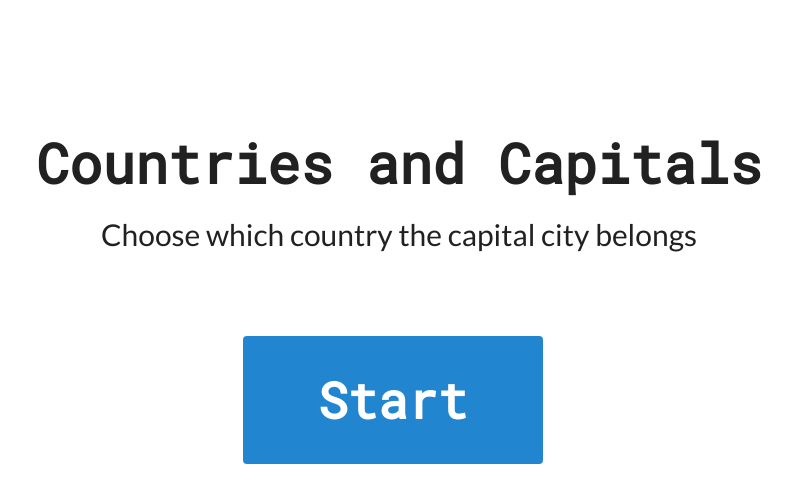
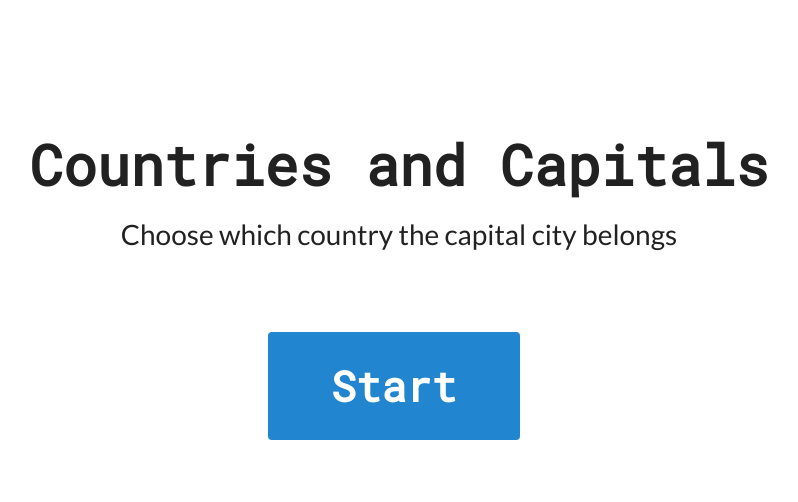
Before and after one commit to jairo8925/countries-and-capitals, a React (Create React App) app: page / in a window 1280 px wide. Shown: the top 502 px of the page, without its empty margins (241-1039 px from the left). Built offline with nearby package versions, Linux system fonts and the light colour scheme.

Commit message:
Update App.css

```diff
--- a/src/components/App.css
+++ b/src/components/App.css
@@ -1,4 +1,8 @@
-@import url('https://fonts.googleapis.com/css2?family=Roboto+Mono&display=swap');
+@import url("https://fonts.googleapis.com/css2?family=Roboto+Mono&display=swap");
+
+.home-container {
+  padding-bottom: 50px;
+}
 
 .h1 {
   height: 100%;
@@ -10,19 +14,20 @@
 }
 
 .title h1 {
-  font-family: 'Roboto Mono', monospace;
-  font-size: 55px;
+  font-family: "Roboto Mono", monospace;
+  font-size: 4em;
 }
 
 .title p {
   text-align: center;
-  font-size: 30px;
+  font-size: 2em;
 }
 
 .start-button {
+  text-align: center;
   margin-top: 50px !important;
-  font-size: 50px !important;
-  font-family: 'Roboto Mono', monospace !important;
+  font-size: 3em !important;
+  font-family: "Roboto Mono", monospace !important;
 }
 
 .start-button {
```
